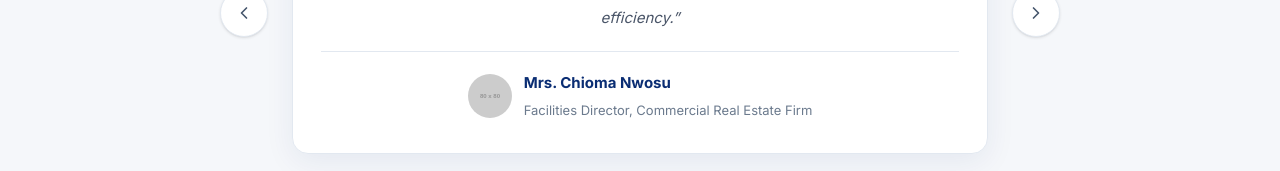
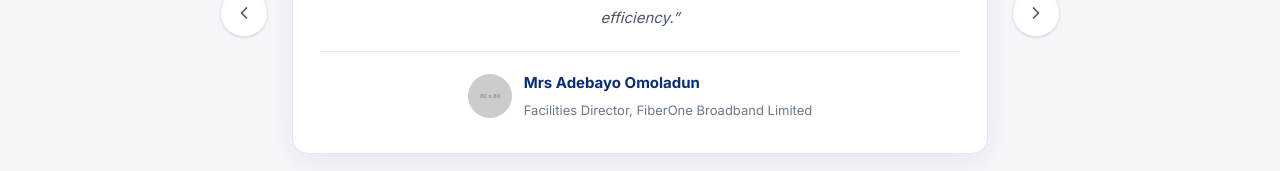
Before and after one commit to Mariamyussuf/Icom-Global, a Next.js app in the folder client/: page / in a window 1280 px wide. Shown: the part 6400-6571 px from the top of the page. Built offline with nearby package versions, Linux system fonts and the light colour scheme.

Commit message:
Update testimonials with new client names and companies

```diff
--- a/client/src/data/testimonials.js
+++ b/client/src/data/testimonials.js
@@ -1,27 +1,27 @@
 export const testimonials = [
   {
     id: 1,
-    name: 'Engr. Adebayo Oluwaseun',
+    name: 'Engr Adebayo Olajide',
     role: 'Head of Network Operations',
-    company: 'Leading Telecom Operator',
+    company: 'Globacom',
     quote:
       'ICOM has consistently delivered quality work on our network expansion projects. Their RF engineering team is thorough, professional, and committed to meeting our timelines.',
     avatar: 'https://placehold.co/80x80/0B1F3A/FFFFFF?text=AO',
   },
   {
     id: 2,
-    name: 'Mrs. Chioma Nwosu',
+    name: 'Mrs Adebayo Omoladun',
     role: 'Facilities Director',
-    company: 'Commercial Real Estate Firm',
+    company: 'FiberOne Broadband Limited',
     quote:
       'The solar installation by ICOM has reduced our energy costs significantly. Their team handled everything from design to installation with remarkable efficiency.',
     avatar: 'https://placehold.co/80x80/0057B8/FFFFFF?text=CN',
   },
   {
     id: 3,
-    name: 'Mr. Ibrahim Musa',
+    name: 'Mrs Adebayo Funmilayo',
     role: 'IT Director',
-    company: 'Financial Services Company',
+    company: 'Emmavic',
     quote:
       'ICOM transformed our IT infrastructure with a comprehensive network upgrade and cybersecurity implementation. Their expertise and professionalism are second to none.',
     avatar: 'https://placehold.co/80x80/E86A1A/FFFFFF?text=IM',
```
